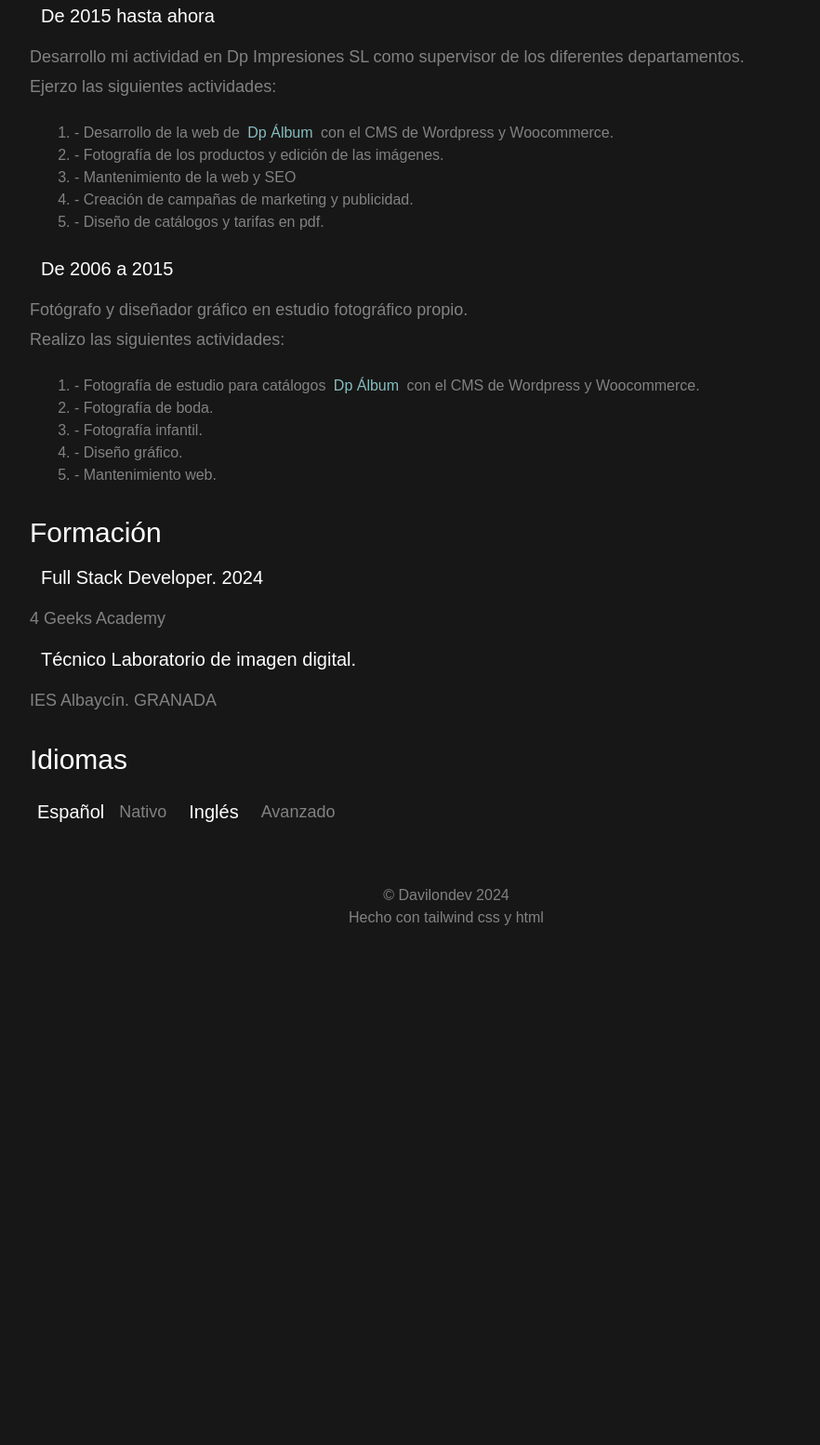
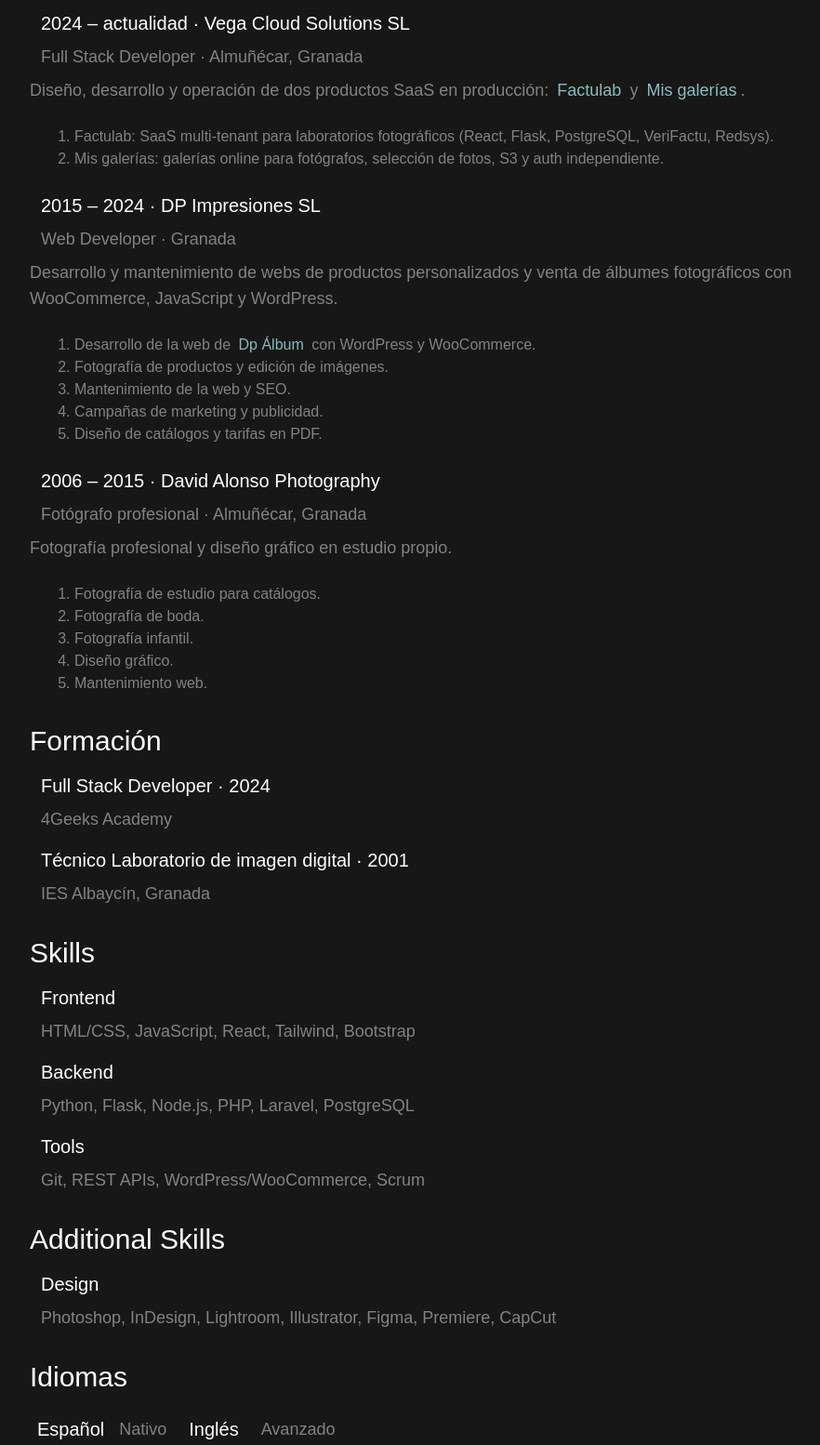
Before and after one commit to DavidAlonsoRod/Mi_portfolio, a website: page src/pages/about_me.html in a window 1280 px wide. Shown: the part 473-2027 px from the top of the page at 93% size, without its empty margins (160-1042 px from the left). Before the commit the page ends 1536 px from the top, so only its background shows below. Drawn offline with nearby package versions, Linux system fonts and the light colour scheme.

Commit message:
additonal skills

```diff
--- a/src/pages/about_me.html
+++ b/src/pages/about_me.html
@@ -5,7 +5,7 @@
     <meta charset="UTF-8">
     <meta name="viewport" content="width=device-width, initial-scale=1.0">
     <script src="https://cdn.tailwindcss.com"></script>
-    <title>Mis hijos</title>
+    <title>Sobre mí</title>
     <link rel="stylesheet" href="../css/estilos.css">
 </head>
 
@@ -13,7 +13,7 @@
     <div class="w-[70%] mx-auto overflow-hidden max-w-screen-xl flex-grow">
         <header>
             <nav class="flex h-20 items-center justify-between">
-                <a href="./" class="w-1/2 max-w-[200px]">
+                <a href="../" class="w-1/2 max-w-[200px]">
                     <h1 class="text-white font-bold block text-3xl w-full">David Alonso</h1>
                 </a>
                 <input type="checkbox" id="menu" class="peer/menu hidden">
@@ -28,7 +28,6 @@
                     <li>
                         <a href="../">Inicio </a>
                     </li>
-
                     <li>
                         <a href="../#tecnologies">Tecnologías</a>
                     </li>
@@ -38,122 +37,145 @@
                     <li>
                         <a href="mailto:hello@davilondev.com">Contacto</a>
                     </li>
-
                 </ul>
             </nav>
             <section class="pt-10 pb-16 md:flex justify-between items-center">
                 <figure class="md:order-1">
-                    <img src="../assets/foto_perfil.jpg" alt="Hero"
+                    <img src="../assets/foto_perfil.jpg" alt="David Alonso"
                         class="w-[50%] aspect-square rounded-full object-cover object-[center_30%] max-w-sm mx-auto">
                 </figure>
-                <article class="text-center  mt-8 md:w-1/2 md:text-left">
-
+                <article class="text-center mt-8 md:w-1/2 md:text-left">
                     <h1 class="text-4xl md:text-5xl">Sobre mí </h1>
                     <p class="font-extralight text-left text-gray-color text-lg mt-4">
                         Desarrollador Full Stack apasionado por la fotografía y el diseño gráfico,
                         con experiencia en la construcción y optimización de plataformas de comercio electrónico
-                        desde el frontend hasta el backend.
+                        y productos SaaS desde el frontend hasta el backend.
+                    </p>
+                </article>
+            </section>
 
-
-                    </p>
-
-
-
-                </article>
-
-            </section>
             <section class="mt-8 justify-center text-left">
-                <h3 class="text-3xl  mt-8">
+                <h3 class="text-3xl mt-8">
                     Trayectoria profesional
                 </h3>
+
+                <h5 class="text-xl mt-6 mx-3">
+                    2024 – actualidad · Vega Cloud Solutions SL
+                </h5>
+                <p class="text-gray-color text-lg mt-2 mx-3">Full Stack Developer · Almuñécar, Granada</p>
+                <p class="text-gray-color text-lg mt-2">
+                    Diseño, desarrollo y operación de dos productos SaaS en producción:
+                    <a class="text-blue-color mx-1" href="https://www.factulab.es" target="_blank" rel="noopener noreferrer">Factulab</a>
+                    y
+                    <a class="text-blue-color mx-1" href="https://misgalerias.es" target="_blank" rel="noopener noreferrer">Mis galerías</a>.
+                </p>
+                <ol class="list-decimal text-gray-color text-left mx-12 my-6">
+                    <li>Factulab: SaaS multi-tenant para laboratorios fotográficos (React, Flask, PostgreSQL, VeriFactu, Redsys).</li>
+                    <li>Mis galerías: galerías online para fotógrafos, selección de fotos, S3 y auth independiente.</li>
+                </ol>
+
                 <h5 class="text-xl mt-4 mx-3">
-                    De 2015 hasta ahora
+                    2015 – 2024 · DP Impresiones SL
                 </h5>
-                <p class="text-gray-color text-lg mt-4">
+                <p class="text-gray-color text-lg mt-2 mx-3">Web Developer · Granada</p>
+                <p class="text-gray-color text-lg mt-2">
+                    Desarrollo y mantenimiento de webs de productos personalizados y venta de álbumes fotográficos
+                    con WooCommerce, JavaScript y WordPress.
+                </p>
+                <ol class="list-decimal text-gray-color text-left mx-12 my-6">
+                    <li>Desarrollo de la web de <a class="text-blue-color mx-1" href="https://dpalbum.es" target="_blank" rel="noopener noreferrer">Dp Álbum</a> con WordPress y WooCommerce.</li>
+                    <li>Fotografía de productos y edición de imágenes.</li>
+                    <li>Mantenimiento de la web y SEO.</li>
+                    <li>Campañas de marketing y publicidad.</li>
+                    <li>Diseño de catálogos y tarifas en PDF.</li>
+                </ol>
 
-                  Desarrollo mi actividad en Dp Impresiones SL como supervisor de los diferentes departamentos.
+                <h5 class="text-xl mt-4 mx-3">
+                    2006 – 2015 · David Alonso Photography
+                </h5>
+                <p class="text-gray-color text-lg mt-2 mx-3">Fotógrafo profesional · Almuñécar, Granada</p>
+                <p class="text-gray-color text-lg mt-2">
+                    Fotografía profesional y diseño gráfico en estudio propio.
                 </p>
-                <p class="text-gray-color text-lg mt-1">
-                Ejerzo las siguientes actividades:</p>
-
-               <ol class="list-decimal text-gray-color text-left mx-12 my-6">
-                    <li>- Desarrollo de la web de <a class="text-blue-color mx-1" href="https://dpalbum.es" target="_blank"> Dp Álbum </a>con el CMS de Wordpress y Woocommerce.</li>
-                    <li>- Fotografía de los productos y edición de las imágenes.</li>
-                    <li>- Mantenimiento de la web y SEO</li>
-                    <li>- Creación de campañas de marketing y publicidad.</li>
-                    <li>- Diseño de catálogos y tarifas en pdf.</li>
-
-
-                </ol>
-                <h5 class="text-xl mt-4 mx-3">
-                    De 2006 a 2015
-                </h5>
-                <p class="text-gray-color text-lg mt-4">
-
-                 Fotógrafo y diseñador gráfico en estudio fotográfico propio.
-                </p>
-                <p class="text-gray-color text-lg mt-1">
-                Realizo las siguientes actividades:</p>
-
-               <ol class="list-decimal text-gray-color text-left mx-12 my-6">
-                    <li>- Fotografía de estudio para catálogos <a class="text-blue-color mx-1" href="https://dpalbum.es" target="_blank"> Dp Álbum </a>con el CMS de Wordpress y Woocommerce.</li>
-                    <li>- Fotografía de boda.</li>
-                    <li>- Fotografía infantil.</li>
-                    <li>- Diseño gráfico.</li>
-                    <li>- Mantenimiento web.</li>
-
-
+                <ol class="list-decimal text-gray-color text-left mx-12 my-6">
+                    <li>Fotografía de estudio para catálogos.</li>
+                    <li>Fotografía de boda.</li>
+                    <li>Fotografía infantil.</li>
+                    <li>Diseño gráfico.</li>
+                    <li>Mantenimiento web.</li>
                 </ol>
             </section>
+
             <section class="mt-8 justify-center text-left">
-                <h3 class="text-3xl  mt-8">
+                <h3 class="text-3xl mt-8">
                     Formación
                 </h3>
                 <h5 class="text-xl mt-4 mx-3">
-                    Full Stack Developer. 2024
+                    Full Stack Developer · 2024
                 </h5>
-                <p class="text-gray-color text-lg mt-4">
-
-                  4 Geeks Academy
+                <p class="text-gray-color text-lg mt-2 mx-3">
+                    4Geeks Academy
                 </p>
 
                 <h5 class="text-xl mt-4 mx-3">
-                    Técnico Laboratorio de imagen digital.
+                    Técnico Laboratorio de imagen digital · 2001
                 </h5>
-                <p class="text-gray-color text-lg mt-4">
+                <p class="text-gray-color text-lg mt-2 mx-3">
+                    IES Albaycín, Granada
+                </p>
+            </section>
 
-                 IES Albaycín. GRANADA
+            <section class="mt-8 justify-center text-left">
+                <h3 class="text-3xl mt-8">
+                    Skills
+                </h3>
+                <h5 class="text-xl mt-4 mx-3">Frontend</h5>
+                <p class="text-gray-color text-lg mt-2 mx-3">
+                    HTML/CSS, JavaScript, React, Tailwind, Bootstrap
                 </p>
+                <h5 class="text-xl mt-4 mx-3">Backend</h5>
+                <p class="text-gray-color text-lg mt-2 mx-3">
+                    Python, Flask, Node.js, PHP, Laravel, PostgreSQL
+                </p>
+                <h5 class="text-xl mt-4 mx-3">Tools</h5>
+                <p class="text-gray-color text-lg mt-2 mx-3">
+                    Git, REST APIs, WordPress/WooCommerce, Scrum
+                </p>
+            </section>
 
+            <section class="mt-8 justify-center text-left">
+                <h3 class="text-3xl mt-8">
+                    Additional Skills
+                </h3>
+                <h5 class="text-xl mt-4 mx-3">Design</h5>
+                <p class="text-gray-color text-lg mt-2 mx-3">
+                    Photoshop, InDesign, Lightroom, Illustrator, Figma, Premiere, CapCut
+                </p>
             </section>
-            <section class="mt-8  text-left">
-                <h3 class="text-3xl  mt-8">
+
+            <section class="mt-8 text-left">
+                <h3 class="text-3xl mt-8">
                     Idiomas
                 </h3>
-                <div class="flex mt-6 ">
-
+                <div class="flex mt-6 flex-wrap">
                     <h5 class="text-xl mx-2">
                         Español
                     </h5>
                     <p class="text-gray-color text-lg mx-2">
-
-                      Nativo
+                        Nativo
                     </p>
-
                     <h5 class="text-xl mx-4">
                         Inglés
                     </h5>
                     <p class="text-gray-color text-lg mx-2">
-
-                     Avanzado
+                        Avanzado
                     </p>
                 </div>
-
             </section>
         </header>
     </div>
     <footer class="py-16 text-center">
-        <p class="text-gray-color"> © Davilondev 2024</p>
+        <p class="text-gray-color"> © Davilondev 2026</p>
         <p class="text-gray-color">Hecho con tailwind css y html</p>
     </footer>
 </body>
--- /dev/null
+++ b/src/pages/misgalerias.html
@@ -0,0 +1,102 @@
+<!DOCTYPE html>
+<html lang="es">
+
+<head>
+    <meta charset="UTF-8">
+    <meta name="viewport" content="width=device-width, initial-scale=1.0">
+    <script src="https://cdn.tailwindcss.com"></script>
+    <title>Mis Galerías</title>
+    <link rel="stylesheet" href="../css/estilos.css">
+</head>
+
+<body class="font-dm-sans bg-color-background text-white flex flex-col min-h-screen">
+    <div class="w-[90%] mx-auto overflow-hidden max-w-screen-xl flex-grow">
+        <header>
+            <nav class="flex h-20 items-center justify-between">
+                <a href="../" class="w-1/2 max-w-[200px]">
+                    <h1 class="text-white font-bold block text-3xl w-full">David Alonso</h1>
+                </a>
+                <input type="checkbox" id="menu" class="peer/menu hidden">
+                <label for="menu" class="w-10 h-10 bg-open-menu bg-cover bg-center  cursor-pointer
+                        border-2 rounded-lg md:hidden
+                        peer-checked/menu:bg-close-menu peer-checked/menu:border-none transition-all z-40">
+                </label>
+                <ul
+                    class="fixed inset-0 bg-blue-color px-[5%] grid auto-rows-max content-center  justify-items-center
+                                clip-circle-0 gap-6
+                                 peer-checked/menu:clip-circle-full transition-[clip-path] duration-500 md:clip-circle-full md:relative md:grid-flow-col md:bg-transparent">
+                    <li>
+                        <a href="../">Inicio </a>
+                    </li>
+                    <li>
+                        <a href="../#tecnologies">Tecnologías</a>
+                    </li>
+                    <li>
+                        <a href="../#projects">Proyectos</a>
+                    </li>
+                    <li>
+                        <a href="mailto:hello@davilondev.com">Contacto</a>
+                    </li>
+                </ul>
+            </nav>
+        </header>
+
+        <h1 class="text-4xl text-center mt-8">Mis Galerías</h1>
+        <h2 class="text-lg text-center mt-4 text-gray-color">
+            Galerías online para fotógrafos profesionales
+        </h2>
+
+        <div class="grid gap-8 mt-10 justify-center justify-items-center md:grid-cols-2 md:gap-8">
+            <div class="w-full max-w-xl rounded-lg">
+                <img src="../assets/misgalerias.jpg" alt="Captura de Mis Galerías"
+                    class="w-full object-cover object-top mx-auto rounded-lg">
+                <p class="text-gray-color text-sm mt-3 text-center">Landing de misgalerias.es</p>
+            </div>
+
+            <div class="w-full max-w-md rounded-lg mt-2">
+                <h4 class="text-2xl">Tecnologías</h4>
+                <p class="text-gray-color mt-2">BACKEND: PYTHON + FLASK</p>
+                <p class="text-gray-color">FRONT: JS · REACT · VITE</p>
+                <p class="text-gray-color">Almacenamiento S3 (upload firmado)</p>
+                <p class="text-gray-color">Galerías públicas por slug</p>
+                <p class="text-gray-color">Auth JWT independiente</p>
+                <p class="text-gray-color">Selección de fotos por cliente</p>
+
+                <div class="grid-col-2 flex justify-between mt-4">
+                    <div>
+                        <h5 class="text-ellipsis text-xs mt-1">Creado para</h5>
+                        <p class="text-gray-color text-sm mt-1">VEGA CLOUD SOLUTIONS S.L.</p>
+                    </div>
+                    <div>
+                        <h5 class="text-ellipsis mt-1 text-xs">Fecha</h5>
+                        <p class="text-gray-color mt-1 text-sm flex justify-end">2025–2026</p>
+                    </div>
+                </div>
+
+                <h4 class="text-2xl mt-6">Descripción</h4>
+                <p class="text-gray-color mt-3">
+                    Producto de galerías online para fotógrafos: publicar sesiones,
+                    compartir con clientes, marcar favoritas y controlar el acceso
+                    por enlace o contraseña.
+                </p>
+                <p class="text-gray-color mt-3">
+                    Panel «Mis galerías», subida directa a S3 con URLs firmadas,
+                    galería pública por slug y API propia (login/registro de fotógrafo),
+                    independiente del flujo de facturación.
+                </p>
+
+                <a href="https://misgalerias.es" target="_blank" rel="noopener noreferrer"
+                    class="bg-blue-color text-white px-4 py-2 rounded-lg mt-6 inline-flex zoom-hover">
+                    Ver Mis Galerías
+                </a>
+            </div>
+        </div>
+
+        <footer class="py-16 text-center mt-6">
+            <p class="text-gray-color"> © Davilondev 2026</p>
+            <p class="text-gray-color">Hecho con tailwind, css y html</p>
+        </footer>
+    </div>
+</body>
+
+</html>
```
Also changed, not shown: src/index.html (+14 -11 lines), src/assets/misgalerias.jpg (added), src/css/estilos.css.
